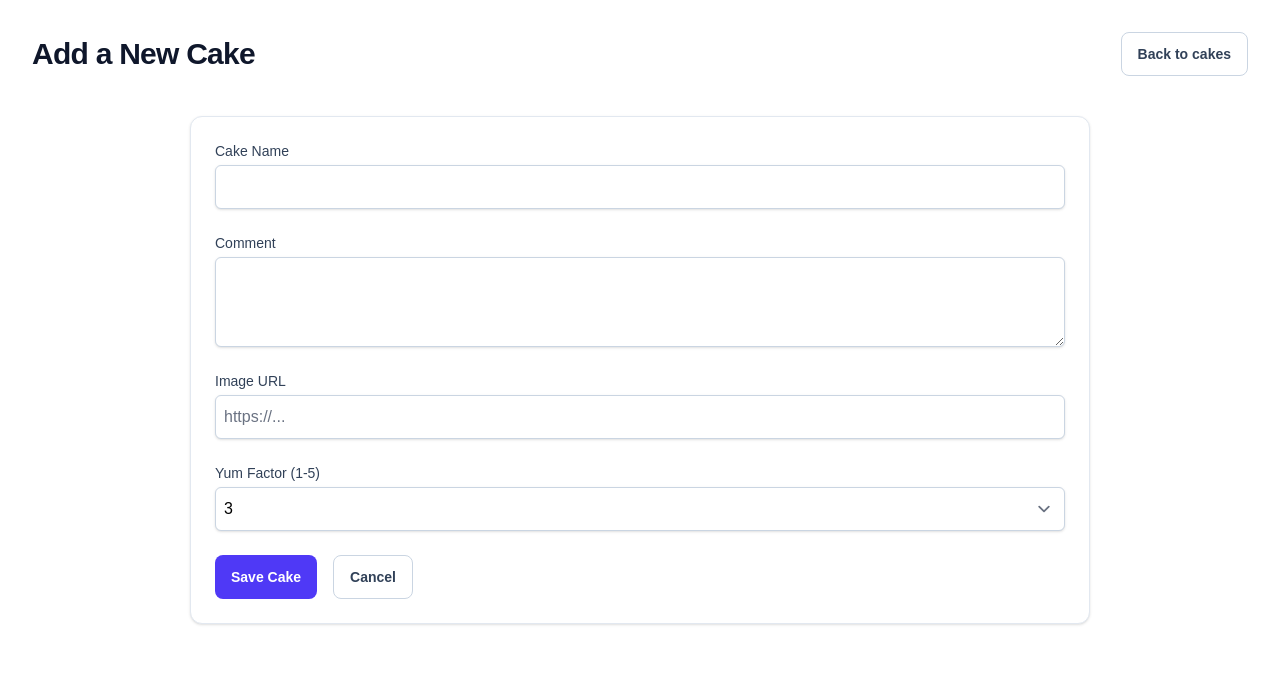
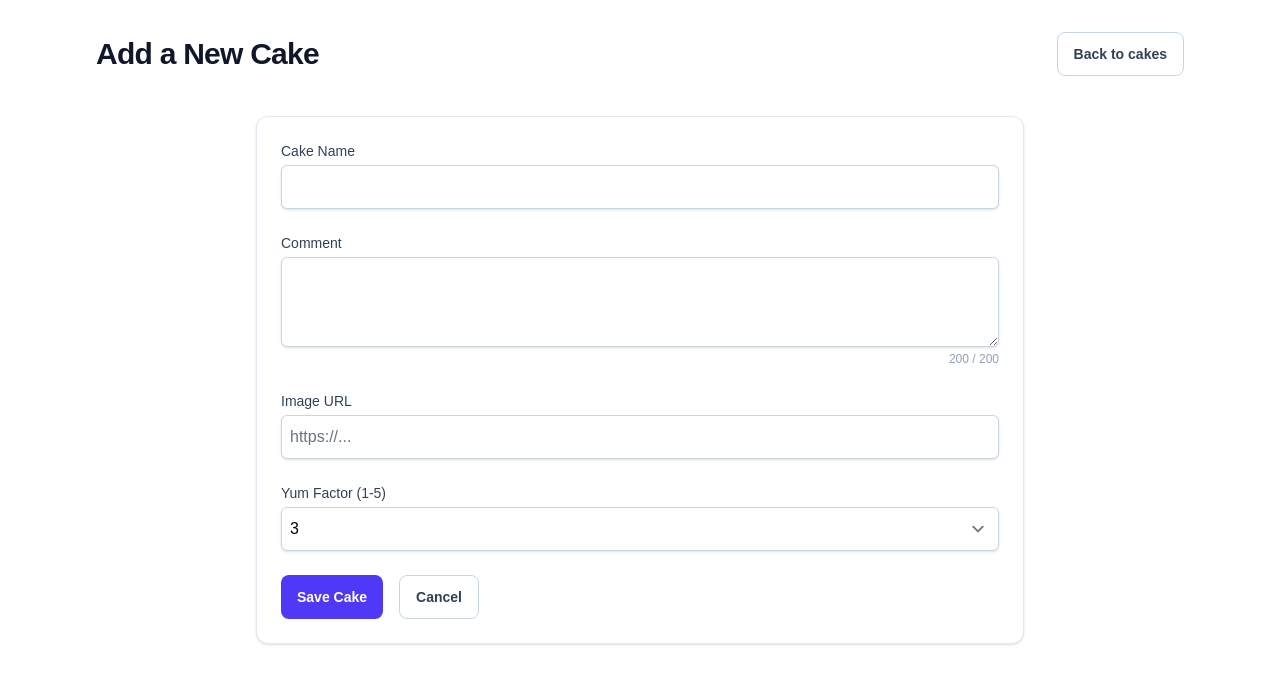
Before and after one commit to mich86/all-about-cakes, a Next.js app: page /add in a window 1280 px wide. Shown: the top 684 px of the page. Built offline with nearby package versions, Linux system fonts and the light colour scheme.

Commit message:
layout change for the id cake information, character counter for UX, layout change to restrict the width, image host wildcard to allow any url image name.

```diff
--- a/app/add/page.tsx
+++ b/app/add/page.tsx
@@ -14,7 +14,7 @@ export default function AddPage() {
           </Button>
         }
       />
-      <div className="mx-auto max-w-[900px]">
+      <div className="mx-auto max-w-3xl">
         <div className="rounded-xl border border-slate-200 bg-white p-6 shadow-sm">
           <AddCakeForm />
         </div>
--- a/app/cakes/[id]/page.tsx
+++ b/app/cakes/[id]/page.tsx
@@ -2,6 +2,7 @@ import { getCakeById } from '@/lib/cakes/service';
 import Button from '@/components/atoms/Button';
 import PageContainer from '@/components/atoms/PageContainer';
 import PageHeader from '@/components/atoms/PageHeader';
+import Heading from '@/components/atoms/Heading';
 import Image from 'next/image';
 import { notFound } from 'next/navigation';
 
@@ -29,26 +30,31 @@ export default async function CakeDetailPage({ params }: CakeDetailPageProps) {
         }
       />
 
-      <article>
-        <div className="relative mb-6 aspect-video w-full overflow-hidden rounded-xl">
+      <article className="mx-auto flex max-w-[900px] flex-col gap-8 sm:flex-row md:py-8">
+        <div className="relative aspect-square w-full overflow-hidden rounded-xl sm:w-2/5 sm:shrink-0">
           <Image
             src={cake.imageUrl}
             alt={cake.name}
             fill
-            sizes="(max-width: 672px) 100vw, 672px"
+            sizes="(max-width: 640px) 100vw, 360px"
             className="object-cover"
             priority
           />
         </div>
 
+        <div className="flex flex-col justify-start gap-4 p-8">
+          <Heading level={2} className="text-slate-900">
+            Tell me more...
+          </Heading>
           <p className="text-slate-600">{cake.comment}</p>
 
-        <p className="mt-4 text-sm text-slate-500">
+          <p className="text-sm text-slate-500">
             Yum factor:{' '}
             <span className="font-semibold text-indigo-600">
               {cake.yumFactor}/5
             </span>
           </p>
+        </div>
       </article>
     </PageContainer>
   );
--- a/components/atoms/PageContainer.tsx
+++ b/components/atoms/PageContainer.tsx
@@ -6,6 +6,6 @@ interface PageContainerProps {
 
 export default function PageContainer({ children }: PageContainerProps) {
   return (
-    <main className="mx-auto w-full max-w-7xl p-4 sm:p-8">{children}</main>
+    <main className="mx-auto w-full max-w-6xl p-4 sm:p-8">{children}</main>
   );
 }
--- a/components/organisms/AddCakeForm.tsx
+++ b/components/organisms/AddCakeForm.tsx
@@ -119,9 +119,23 @@ export default function AddCakeForm() {
             setFormData({ ...formData, comment: e.target.value });
           }}
         />
-        <FieldError id={fieldErrorId('comment')}>
-          {fieldErrors.comment}
-        </FieldError>
+        <div className="mt-1 flex items-start justify-between gap-2">
+          <FieldError id={fieldErrorId('comment')}>
+            {fieldErrors.comment}
+          </FieldError>
+          <p
+            aria-live="polite"
+            className={`ml-auto shrink-0 text-xs ${
+              formData.comment.length > 200
+                ? 'text-red-500'
+                : formData.comment.length >= 180
+                  ? 'text-amber-500'
+                  : 'text-slate-400'
+            }`}
+          >
+            {200 - formData.comment.length} / 200
+          </p>
+        </div>
       </div>
 
       <div>
--- a/next.config.ts
+++ b/next.config.ts
@@ -5,7 +5,7 @@ const nextConfig: NextConfig = {
     remotePatterns: [
       {
         protocol: 'https',
-        hostname: 'images.unsplash.com',
+        hostname: '**',
       },
     ],
   },
```
Lines whose indentation alone changed are shown as unchanged.
